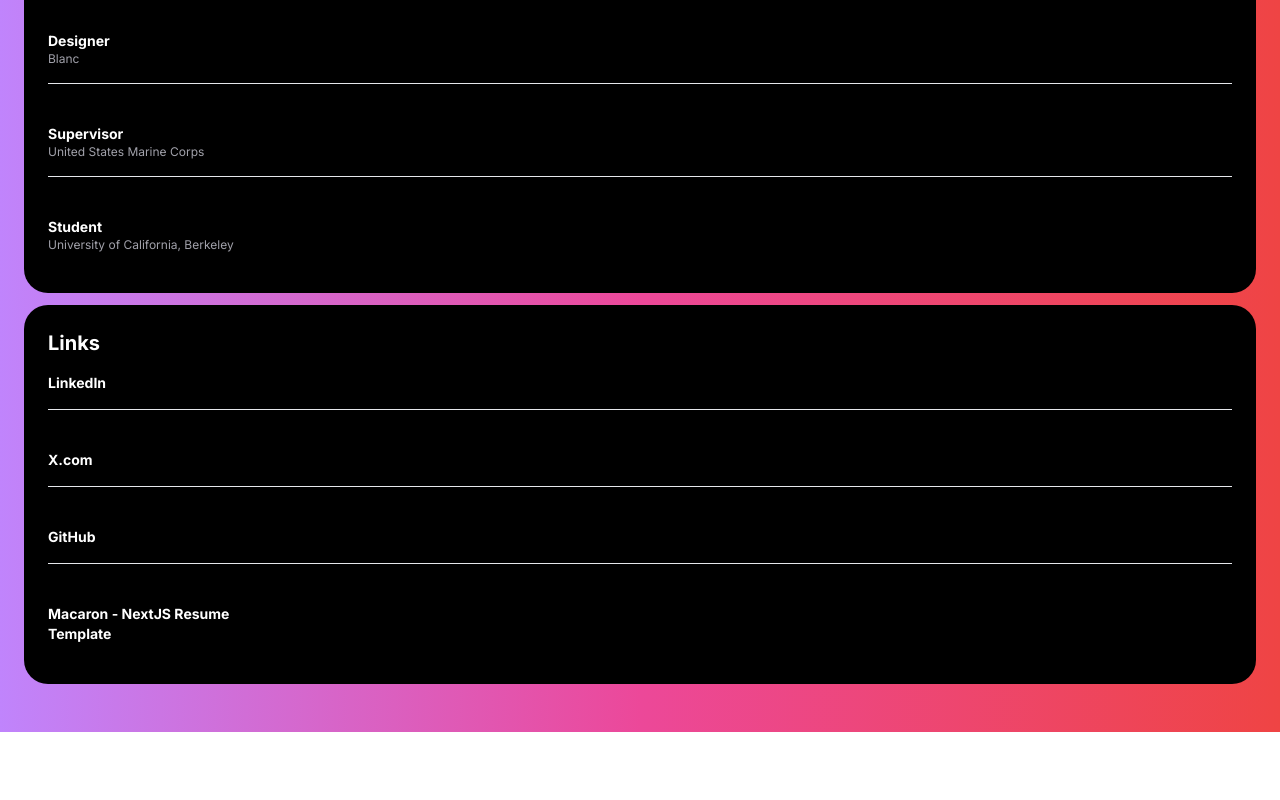
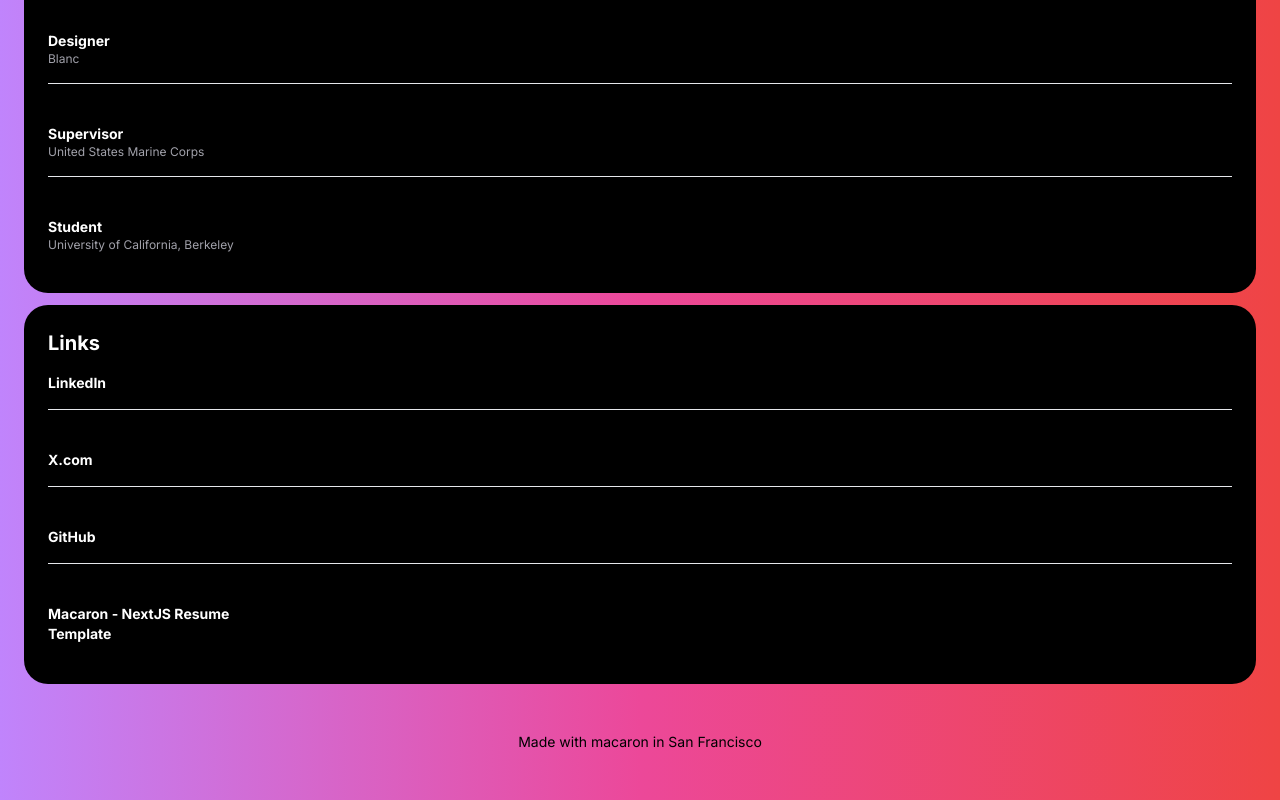
Before and after one commit to bradbitler/macaron, a Next.js app: page / in a window 1280 px wide. Shown: the part 1542-2342 px from the top of the page. Before the commit the page ends 2274 px from the top, so only its background shows below. Built offline with nearby package versions, Linux system fonts and the light colour scheme.

Commit message:
made with tag

```diff
--- a/app/page.tsx
+++ b/app/page.tsx
@@ -26,7 +26,11 @@ export default function Home() {
 						<WorkHistory />
 						<Links />
 					</div>
+					<div className="flex flex-col items-center gap-3 pb-12 z-0">
+						<a href="https://github.com/bradbitler/macaron">Made with macaron in San Francisco</a>
+					</div>
 				</div>
+
 			</main>
 		</>
 	);
```
